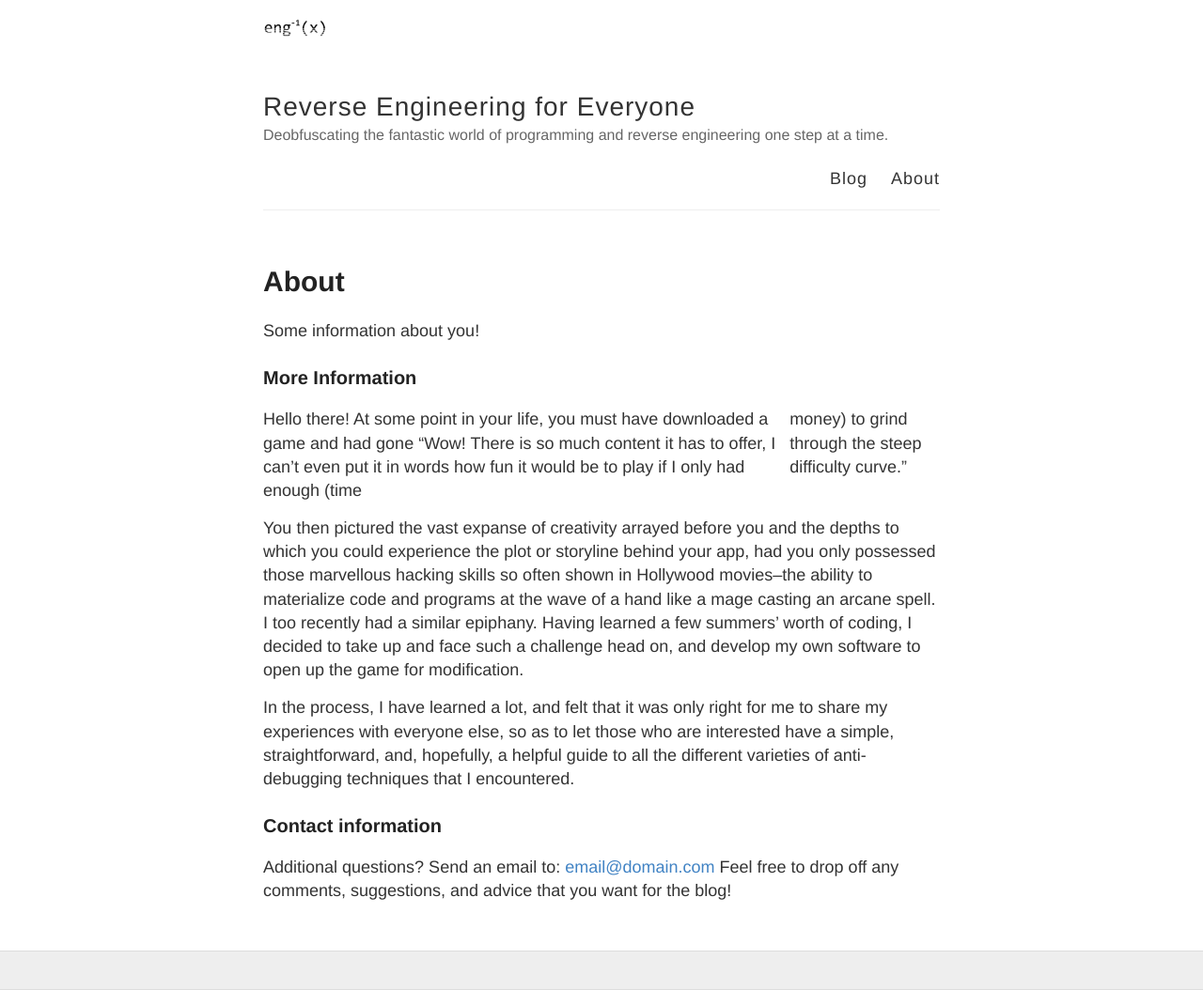
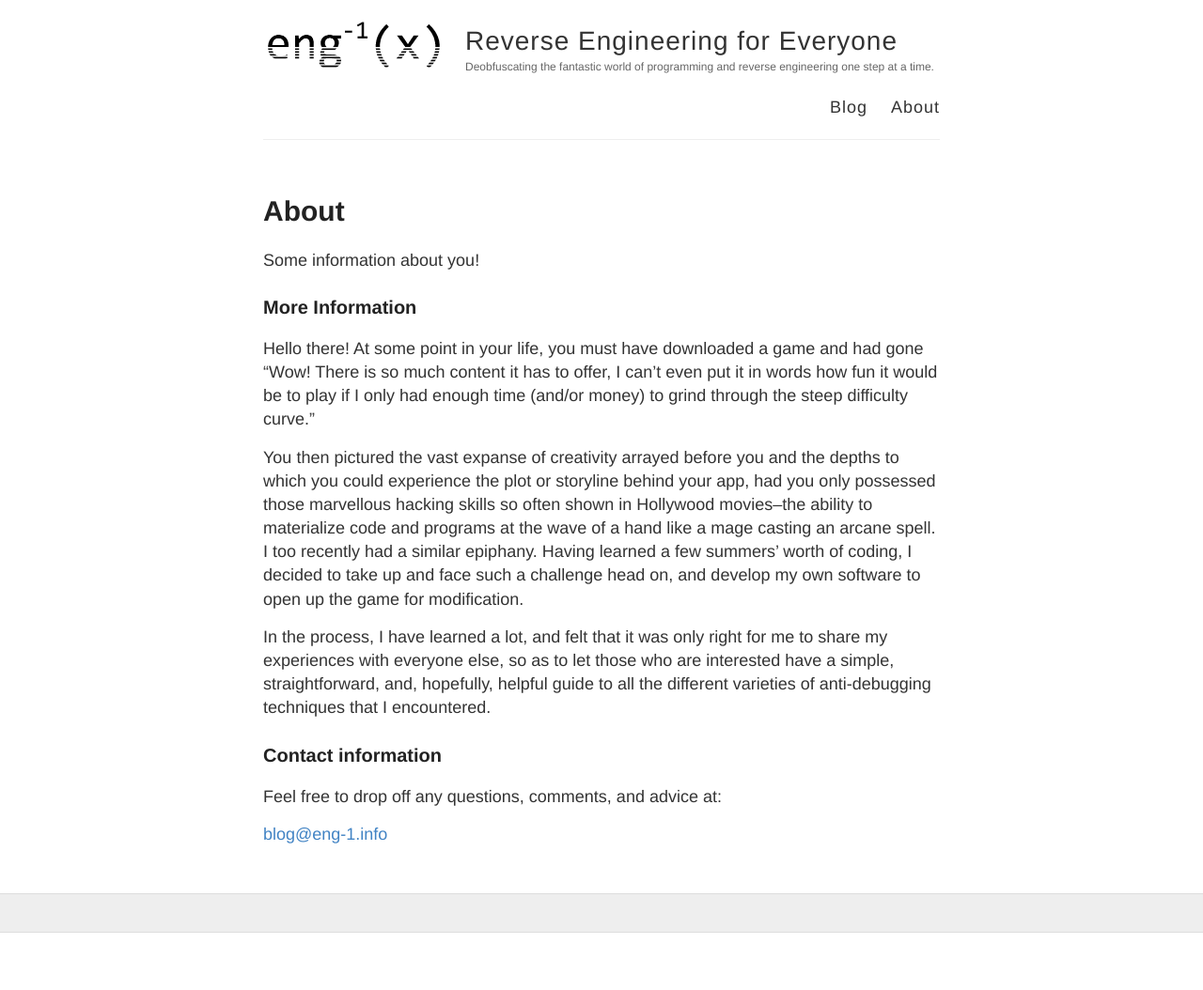
Before and after one commit to eng-1/eng-1.github.io, a Jekyll site: the page built from about.md, in a window 1280 px wide. Shown: the whole page at 94% size. Built offline with Jekyll 4.4.1, drawn with Linux system fonts in a browser that asks for light colours; after the commit the page ends 993 px from its top, so only the background shows below that.

Commit message:
Revised about screen.

```diff
--- a/about.md
+++ b/about.md
@@ -8,15 +8,15 @@ Some information about you!
 
 ### More Information
 
-Hello there! At some point in your life, you must have downloaded a game and had gone “Wow! There is so much content it has to offer, I can’t even put it in words how fun it would be to play if I only had enough (time || money) to grind through the steep difficulty curve."
+Hello there! At some point in your life, you must have downloaded a game and had gone “Wow! There is so much content it has to offer, I can’t even put it in words how fun it would be to play if I only had enough time (and/or money) to grind through the steep difficulty curve."
 
 You then pictured the vast expanse of creativity arrayed before you and the depths to which you could experience the plot or storyline behind your app, had you only possessed those marvellous hacking skills so often shown in Hollywood movies--the ability to materialize code and programs at the wave of a hand like a mage casting an arcane spell. I too recently had a similar epiphany. Having learned a few summers' worth of coding, I decided to take up and face such a challenge head on, and develop my own software to open up the game for modification.
 
-In the process, I have learned a lot, and felt that it was only right for me to share my experiences with everyone else, so as to let those who are interested have a simple, straightforward, and, hopefully, a helpful guide to all the different varieties of anti-debugging techniques that I encountered.
+In the process, I have learned a lot, and felt that it was only right for me to share my experiences with everyone else, so as to let those who are interested have a simple, straightforward, and, hopefully, helpful guide to all the different varieties of anti-debugging techniques that I encountered.
 
 
 ### Contact information
 
-Additional questions? Send an email to:
-[email@domain.com](mailto:email@domain.com)
-Feel free to drop off any comments, suggestions, and advice that you want for the blog!
+Feel free to drop off any questions, comments, and advice at:
+
+[blog@eng-1.info](mailto:blog@eng-1.info)
--- a/style.scss
+++ b/style.scss
@@ -165,8 +165,8 @@ img {
 
 .site-avatar {
   float: left;
-  width: 70px;
-  height: 70px;
+  width: 200px;
+  height: 40px;
   margin-right: 15px;
 
   @include mobile {
@@ -203,7 +203,7 @@ img {
 .site-description {
   margin: -5px 0 0 0;
   color: $gray;
-  font-size: 16px;
+  font-size: 12px;
 
   @include mobile {
     margin: 3px 0;
```
